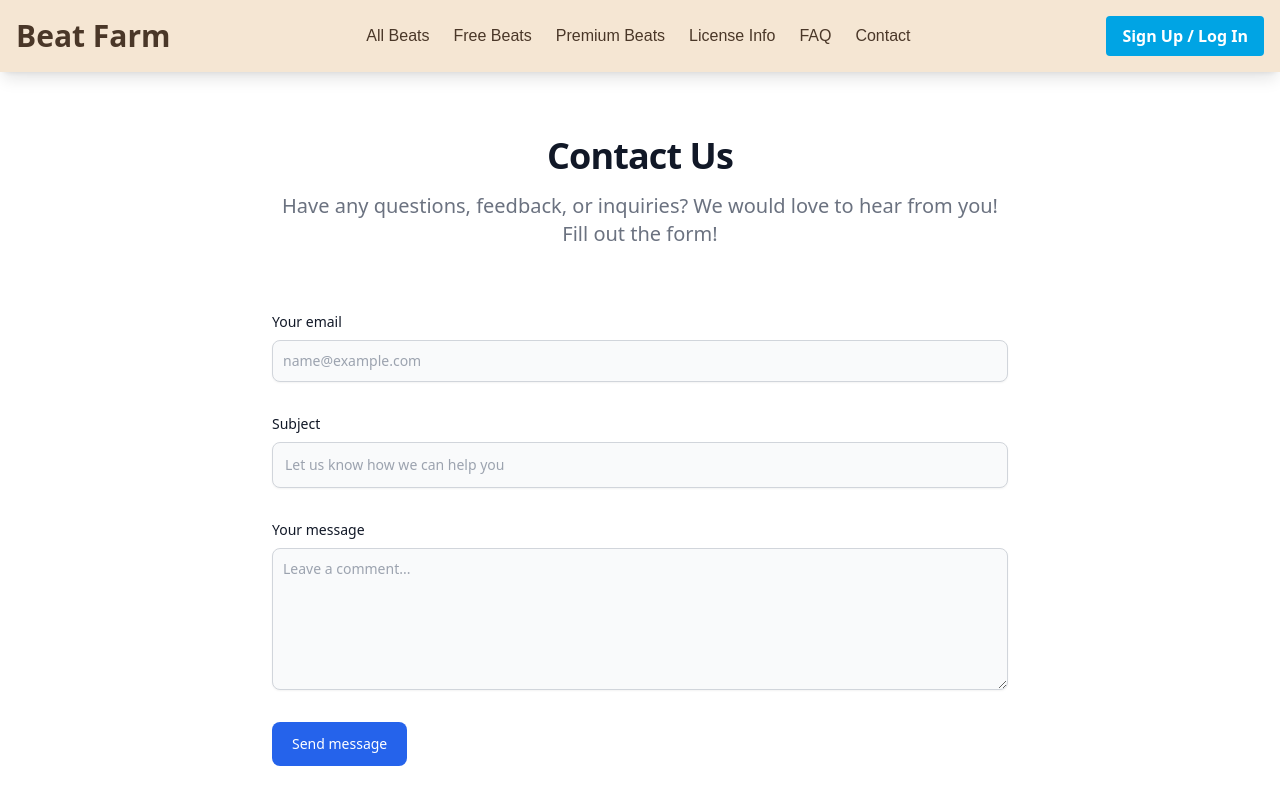
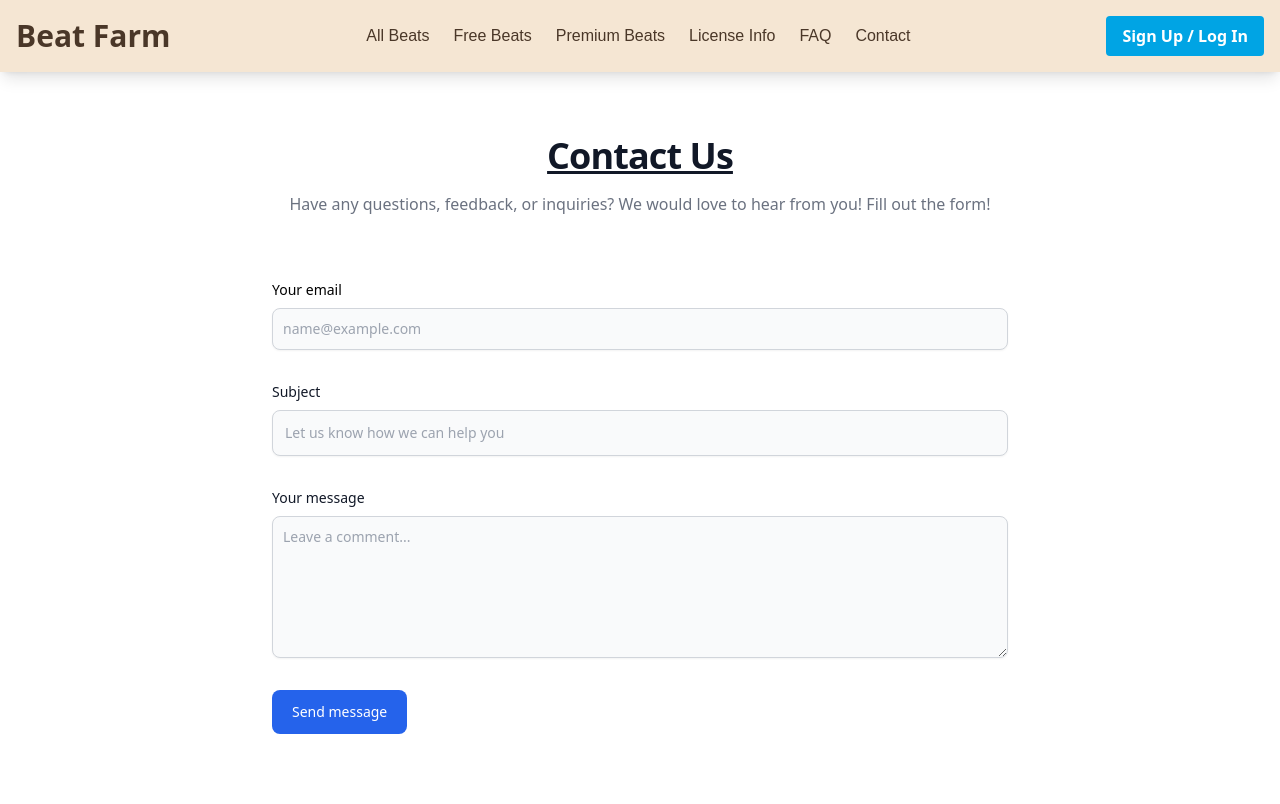
Before and after one commit to pratikdharam/Beat-Farm, a React (Vite) app: page /contact in a window 1280 px wide. Shown: the top 804 px of the page. Built offline with nearby package versions, Linux system fonts and the light colour scheme; a web font is replaced by a local one.

Commit message:
changed the theme of contact us page

```diff
--- a/src/pages/Contact.jsx
+++ b/src/pages/Contact.jsx
@@ -19,23 +19,23 @@ const Contact = () => {
     };
 
     return (
-        <section className="bg-white dark:bg-gray-900">
+        <section className="bg-white ">
             <div className="py-8 lg:py-16 px-4 mx-auto max-w-screen-md">
-                <h2 className="mb-4 text-4xl tracking-tight font-bold text-center text-gray-900 dark:text-white">Contact Us</h2>
-                <p className="mb-8 lg:mb-16 font-light text-center text-gray-500 dark:text-gray-400 sm:text-xl">
+                <h2 className="mb-4 text-4xl tracking-tight font-bold underline text-center text-gray-900 ">Contact Us</h2>
+                <p className="mb-8 lg:mb-16 font-light text-center text-gray-500 ">
                     Have any questions, feedback, or inquiries? We would love to hear from you! Fill out the form!
                 </p>
                 <form onSubmit={handleSubmit} className="space-y-8">
                     {/* Email Input */}
                     <div>
-                        <label htmlFor="email" className="block mb-2 text-sm font-medium text-gray-900 dark:text-gray-300">Your email</label>
+                        <label htmlFor="email" className="block mb-2 text-sm font-medium ">Your email</label>
                         <input
                             type="email"
                             id="email"
                             name="email"
                             value={formData.email}
                             onChange={handleChange}
-                            className="shadow-sm bg-gray-50 border border-gray-300 text-gray-900 text-sm rounded-lg focus:ring-primary-500 focus:border-primary-500 block w-full p-2.5 dark:bg-gray-700 dark:border-gray-600 dark:placeholder-gray-400 dark:text-white dark:focus:ring-primary-500 dark:focus:border-primary-500 dark:shadow-sm-light"
+                            className="shadow-sm bg-gray-50 border border-gray-300 text-gray-900 text-sm rounded-lg focus:ring-primary-500 focus:border-primary-500 block w-full p-2.5 0 y-600 r-gray-400  -primary-500 er-primary-500 light"
                             placeholder="name@example.com"
                             required
                         />
@@ -43,14 +43,14 @@ const Contact = () => {
 
                     {/* Subject Input */}
                     <div>
-                        <label htmlFor="subject" className="block mb-2 text-sm font-medium text-gray-900 dark:text-gray-300">Subject</label>
+                        <label htmlFor="subject" className="block mb-2 text-sm font-medium text-gray-900 300">Subject</label>
                         <input
                             type="text"
                             id="subject"
                             name="subject"
                             value={formData.subject}
                             onChange={handleChange}
-                            className="block p-3 w-full text-sm text-gray-900 bg-gray-50 rounded-lg border border-gray-300 shadow-sm focus:ring-primary-500 focus:border-primary-500 dark:bg-gray-700 dark:border-gray-600 dark:placeholder-gray-400 dark:text-white dark:focus:ring-primary-500 dark:focus:border-primary-500 dark:shadow-sm-light"
+                            className="block p-3 w-full text-sm text-gray-900 bg-gray-50 rounded-lg border border-gray-300 shadow-sm focus:ring-primary-500 focus:border-primary-500 0 y-600 r-gray-400  -primary-500 er-primary-500 light"
                             placeholder="Let us know how we can help you"
                             required
                         />
@@ -58,21 +58,21 @@ const Contact = () => {
 
                     {/* Message Input */}
                     <div className="sm:col-span-2">
-                        <label htmlFor="message" className="block mb-2 text-sm font-medium text-gray-900 dark:text-gray-400">Your message</label>
+                        <label htmlFor="message" className="block mb-2 text-sm font-medium text-gray-900 400">Your message</label>
                         <textarea
                             id="message"
                             name="message"
                             value={formData.message}
                             onChange={handleChange}
                             rows="6"
-                            className="block p-2.5 w-full text-sm text-gray-900 bg-gray-50 rounded-lg shadow-sm border border-gray-300 focus:ring-primary-500 focus:border-primary-500 dark:bg-gray-700 dark:border-gray-600 dark:placeholder-gray-400 dark:text-white dark:focus:ring-primary-500 dark:focus:border-primary-500"
+                            className="block p-2.5 w-full text-sm text-gray-900 bg-gray-50 rounded-lg shadow-sm border border-gray-300 focus:ring-primary-500 focus:border-primary-500 0 y-600 r-gray-400  -primary-500 er-primary-500"
                             placeholder="Leave a comment..."
                             required
                         ></textarea>
                     </div>
 
                     {/* Submit Button */}
-                    <button type="submit" class="py-3 px-5 text-sm font-medium text-center text-white rounded-lg bg-blue-600 sm:w-fit hover:bg-primary-800 focus:ring-4 focus:outline-none focus:ring-primary-300 dark:bg-primary-600 dark:hover:bg-primary-700 dark:focus:ring-primary-800">Send message</button>
+                    <button type="submit" class="py-3 px-5 text-sm font-medium text-center text-white rounded-lg bg-blue-600 sm:w-fit hover:bg-primary-800 focus:ring-4 focus:outline-none focus:ring-primary-300 -600 rimary-700 -primary-800">Send message</button>
 
                 </form>
             </div>
```
